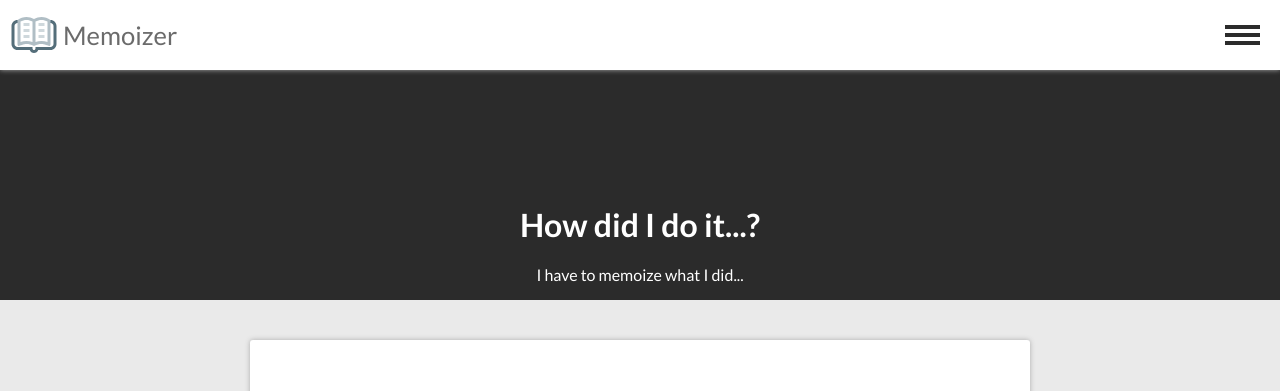
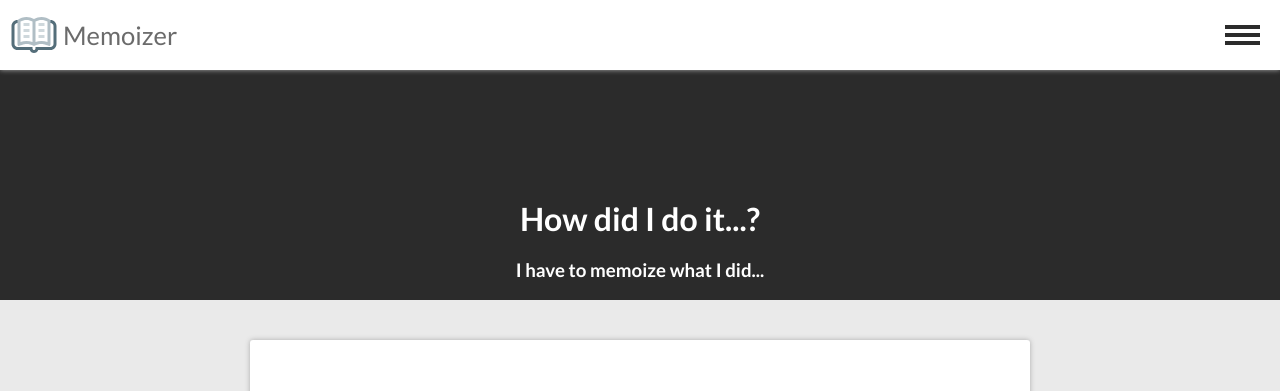
Before and after one commit to yatanokarasu/yatanokarasu.github.io, a Jekyll site: the page built from index.html, in a window 1280 px wide. Shown: the top 391 px of the page. Built offline with Jekyll 4.4.1, drawn with Linux system fonts in a browser that asks for light colours; some web fonts are replaced; the list of posts is cut into pages by our own code.

Commit message:
Refactor contents header.
Signed-off-by: yatanokarasu <sync.outerphase@gmail.com>

```diff
--- a/_includes/contents-header.html
+++ b/_includes/contents-header.html
@@ -1,16 +1,10 @@
 <div class="contents-header">
   <div>
     <h1>{{ page.title }}</h1>
-    {% if page.date %}
-      <h2><time datetime="{{ page.date | date_to_xmlschema }}">{{ page.date | date: "%B %d, %Y" }}</time></h2>
+    {% if page.layout == 'post' %}
+      <h3><time datetime="{{ page.date | date_to_xmlschema }}">{{ page.date | date: "%B %d, %Y" }}</time></h3>
     {% else %}
-      <h2>{{ page.subtitle }}</h2>
-    {% endif %}
-    {% if page.layout == 'post' %}
-      {% assign readtime = page.content | number_of_words | divided_by:site.words_per_minute %}
-      <p><i class="fa fa-clock-o"></i> Estimate reading time ~{% if readtime <= 1 %}1 min{% else %}{{ readtime }} mins{% endif %}</p>
-    {% else %}
-      <p>{{ page.description }}</p>
+      <h3>{{ page.description }}</h3>
     {% endif %}
   </div>
 </div>
```
